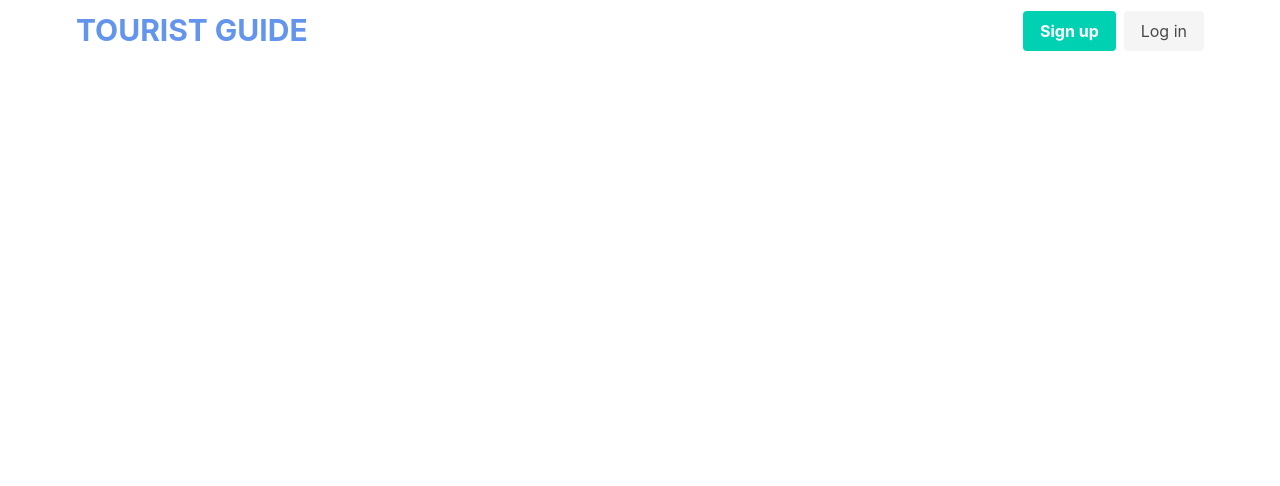
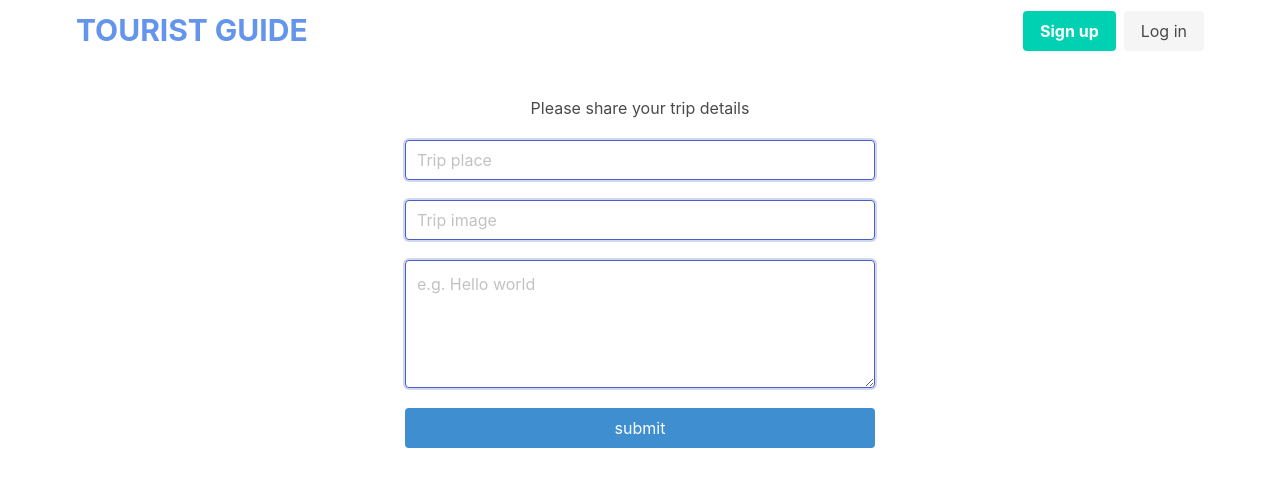
Before and after one commit to chandrakumarreddy/tourist-guide, a Vue app: page /add/new in a window 1280 px wide. Shown: the top 486 px of the page. Built offline with nearby package versions, Linux system fonts and the light colour scheme; no server answers.

Commit message:
added new trip feature

```diff
--- a/src/api/index.js
+++ b/src/api/index.js
@@ -7,5 +7,12 @@ export default {
 			.get()
 			.then(snapshots => snapshots)
 			.catch(err => err);
+	},
+	addTrip(name, image, description) {
+		return db.collection("trips").add({
+			name,
+			image,
+			description
+		});
 	}
 };
--- a/src/router.js
+++ b/src/router.js
@@ -14,9 +14,9 @@ export default new Router({
 			component: Home
 		},
 		{
-      path: "/about",
-      name: "about",
-      component: () => import("./views/About.vue")
+			path: "/add/new",
+			name: "add-trip",
+			component: () => import("./views/AddNew.vue")
 		}
 	]
 });
--- a/src/views/About.vue
+++ /dev/null
@@ -1,5 +0,0 @@
-<template>
-  <div class="about">
-    <h1>This is an about page</h1>
-  </div>
-</template>
--- /dev/null
+++ b/src/views/AddNew.vue
@@ -0,0 +1,76 @@
+<template>
+	<div id="add">
+		<h1>Please share your trip details</h1>
+		<form @submit.prevent="newTrip">
+			<div class="control add__control">
+				<input
+					class="input is-focused"
+					type="text"
+					placeholder="Trip place"
+					v-model="name"
+					required
+				/>
+			</div>
+			<div class="control add__control">
+				<input
+					class="input is-focused"
+					type="text"
+					placeholder="Trip image"
+					v-model="image"
+					required
+				/>
+			</div>
+			<div class="control add__control">
+				<textarea
+					class="textarea is-focused"
+					placeholder="e.g. Hello world"
+					v-model="description"
+					required
+				></textarea>
+			</div>
+			<div class="control add__control">
+				<button class="button is-info" :style="{ width: '100%' }">
+					submit
+				</button>
+			</div>
+		</form>
+	</div>
+</template>
+
+<script>
+import api from "@/api";
+
+export default {
+	data() {
+		return {
+			name: "",
+			image: "",
+			description: ""
+		};
+	},
+	methods: {
+		newTrip() {
+			api.addTrip(this.name, this.image, this.description)
+				.then(() => this.$router.push({ name: "home" }))
+				.catch(() => this.$router.push({ name: "add-trip" }));
+		}
+	}
+};
+</script>
+
+<style>
+#add {
+	padding: 15px;
+	max-width: 500px;
+	margin: 0 auto;
+}
+
+#add h1 {
+	text-align: center;
+	margin: 20px 0;
+}
+
+.add__control {
+	margin: 20px 0 !important;
+}
+</style>
--- a/src/views/Home.vue
+++ b/src/views/Home.vue
@@ -10,13 +10,18 @@
 				</p>
 			</div>
 		</section>
-		<section class="trips" v-if="trips">
+		<section class="trips" v-if="trips.length > 0">
 			<div class="card" v-for="trip in trips" :key="trip.id">
-				<div class="card-image">
-					<figure class="image is-4by3">
+				<div class="card-image ">
+					<figure class="image is-4by3 card__custom--image">
 						<img :src="trip.image" :alt="trip.name" />
 					</figure>
 				</div>
+			</div>
+		</section>
+		<section v-else>
+			<div class="pageloader">
+				<span class="title">Loading......</span>
 			</div>
 		</section>
 	</div>
@@ -48,6 +53,7 @@ export default {
 .home__introduction {
 	display: flex;
 	justify-content: center;
+	margin-bottom: 30px;
 }
 .home__intro--section {
 	text-align: center;
@@ -60,4 +66,14 @@ export default {
 	grid-template-columns: 1fr 1fr 1fr 1fr;
 	grid-gap: 20px;
 }
+.card__custom--image {
+	cursor: pointer;
+}
+.card__custom--image img {
+	border-radius: 6px;
+}
+.pageloader {
+	text-align: center;
+	margin: 20px 0;
+}
 </style>
```
Also changed, not shown: 1 other file (tests, documents, lock files or other folders). Lines whose indentation alone changed are shown as unchanged.
